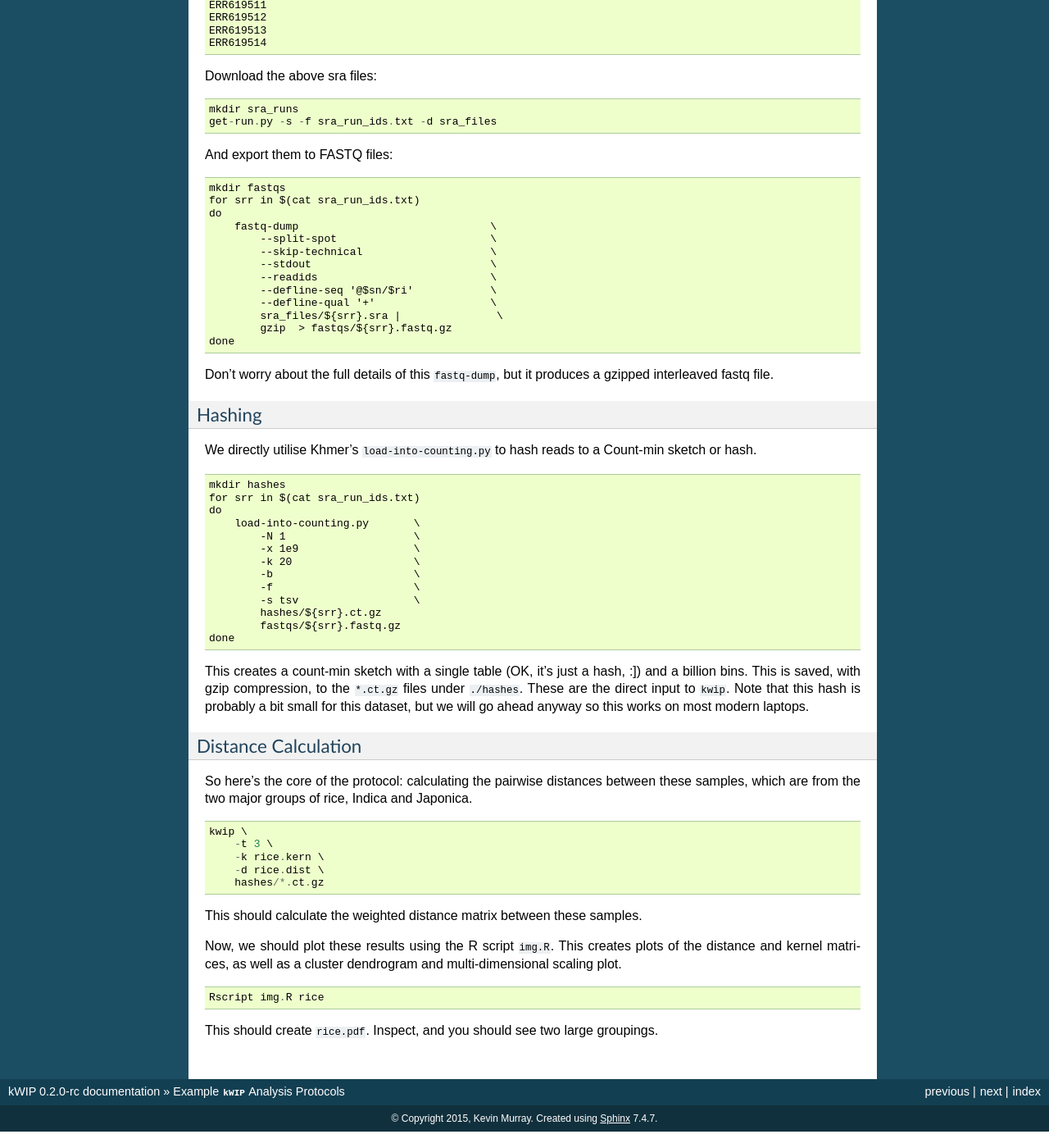
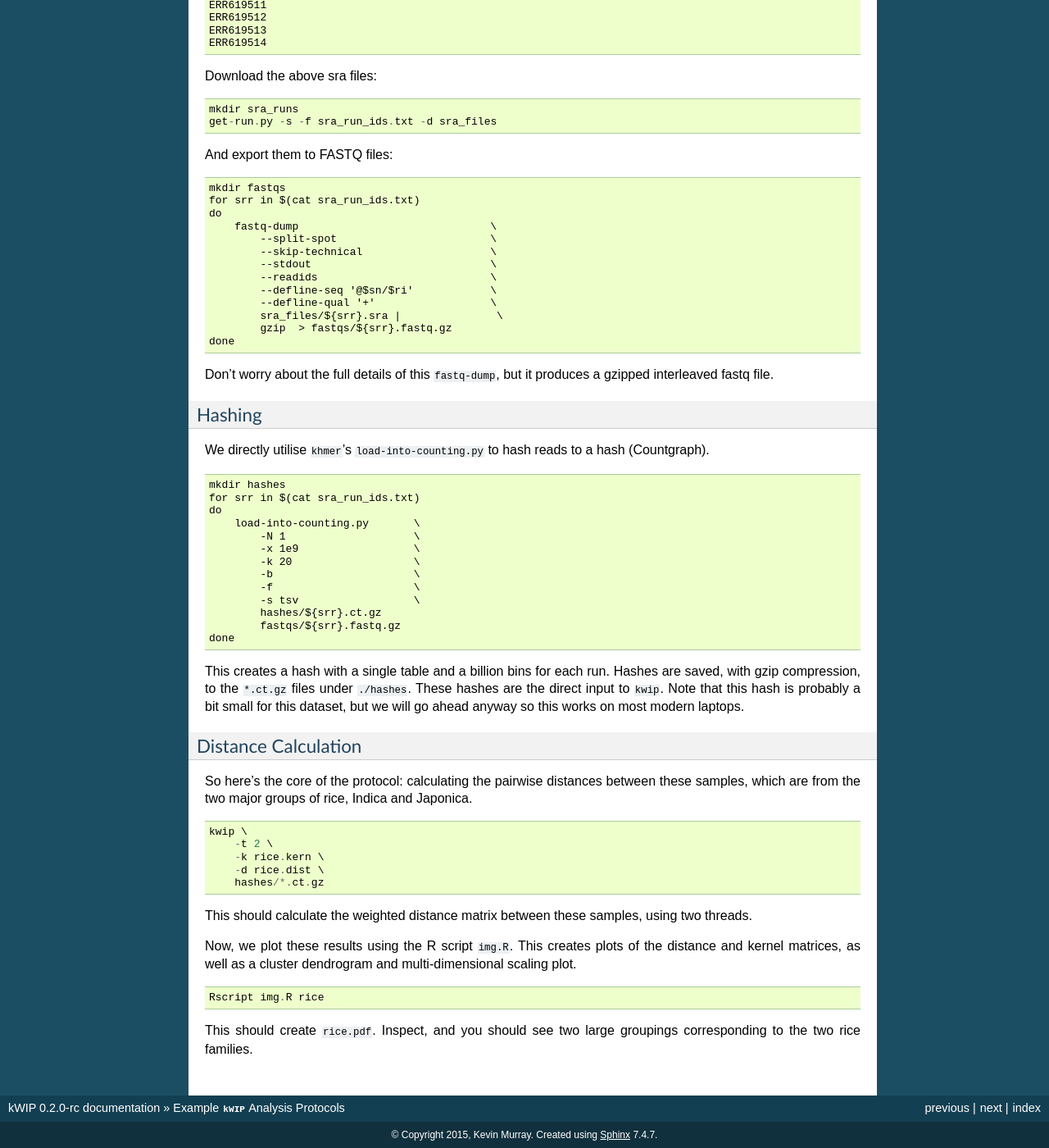
Before and after one commit to kdm9/kWIP, a Sphinx documentation site: the page built from doc/pipelines.rst, in a window 1280 px wide and 1400 px high, scrolled down 825 px. Shown: the whole window at 82% size. Built offline with Sphinx 7.4.7, drawn with Linux system fonts in a browser that asks for light colours.

Commit message:
Clarification, rewrites of the rice pipeline docs

```diff
--- a/doc/pipelines.rst
+++ b/doc/pipelines.rst
@@ -90,8 +90,8 @@ gzipped interleaved fastq file.
 Hashing
 ^^^^^^^
 
-We directly utilise Khmer's ``load-into-counting.py`` to hash reads to a
-Count-min sketch or hash.
+We directly utilise ``khmer``'s ``load-into-counting.py`` to hash reads to a
+hash (Countgraph).
 
 ::
 
@@ -109,11 +109,11 @@ Count-min sketch or hash.
             fastqs/${srr}.fastq.gz
     done
 
-This creates a count-min sketch with a single table (OK, it's just a hash, :])
-and a billion bins. This is saved, with gzip compression, to the ``*.ct.gz``
-files under ``./hashes``. These are the direct input to ``kwip``. Note that
-this hash is probably a bit small for this dataset, but we will go ahead anyway
-so this works on most modern laptops.
+This creates a hash with a single table and a billion bins for each run. Hashes
+are saved, with gzip compression, to the ``*.ct.gz`` files under ``./hashes``.
+These hashes are the direct input to ``kwip``. Note that this hash is probably
+a bit small for this dataset, but we will go ahead anyway so this works on most
+modern laptops.
 
 
 Distance Calculation
@@ -126,16 +126,17 @@ Japonica.
 ::
 
     kwip \
-        -t 3 \
+        -t 2 \
         -k rice.kern \
         -d rice.dist \
         hashes/*.ct.gz
 
 
-This should calculate the weighted distance matrix between these samples.
+This should calculate the weighted distance matrix between these samples, using
+two threads.
 
-Now, we should plot these results using the R script ``img.R``. This creates
-plots of the distance and kernel matrices, as well as a cluster dendrogram and
+Now, we plot these results using the R script ``img.R``. This creates plots of
+the distance and kernel matrices, as well as a cluster dendrogram and
 multi-dimensional scaling plot.
 
 ::
@@ -143,4 +144,4 @@ multi-dimensional scaling plot.
     Rscript img.R rice
 
 This should create ``rice.pdf``. Inspect, and you should see two large
-groupings.
+groupings corresponding to the two rice families.
```
